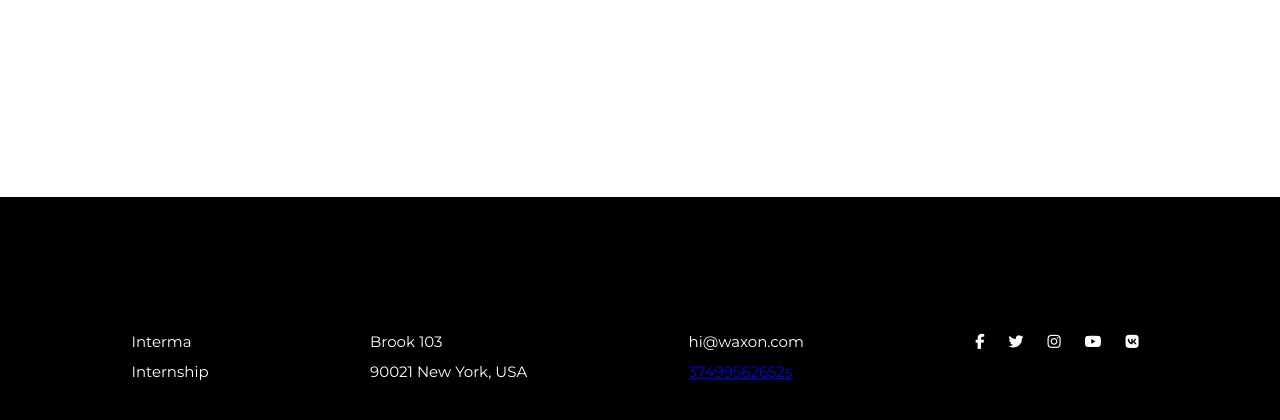
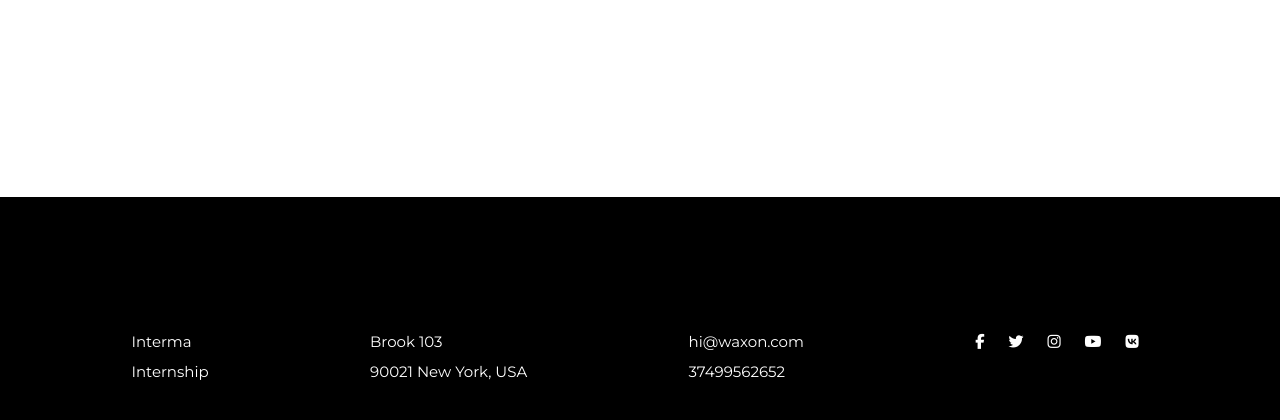
Before and after one commit to araksya97/html-css, a plain HTML site: page index.html in a window 1280 px wide. Shown: the part 6634-7054 px from the top of the page. Drawn offline with Linux system fonts and the light colour scheme; a web font is replaced by a local one.

Commit message:
some changes

```diff
--- a/css/styles.css
+++ b/css/styles.css
@@ -557,7 +557,10 @@ footer > .foot {
   padding: 30px;
   line-height: 30px;
 }
-
+footer > .foot > a  {
+  color: #fff;
+  text-decoration: none;
+}
 footer > .foot > i {
   margin: 0 10px;
 }
--- a/index.html
+++ b/index.html
@@ -450,7 +450,7 @@
       </div>
       <div class="foot">
         <p>hi@waxon.com</p>
-        <a href="tel:+37499562652">37499562652s</a>
+        <a href="tel:+37499562652">37499562652</a>
       </div>
       <div class="foot">
         <i class="fab fa-facebook-f"></i>
```
